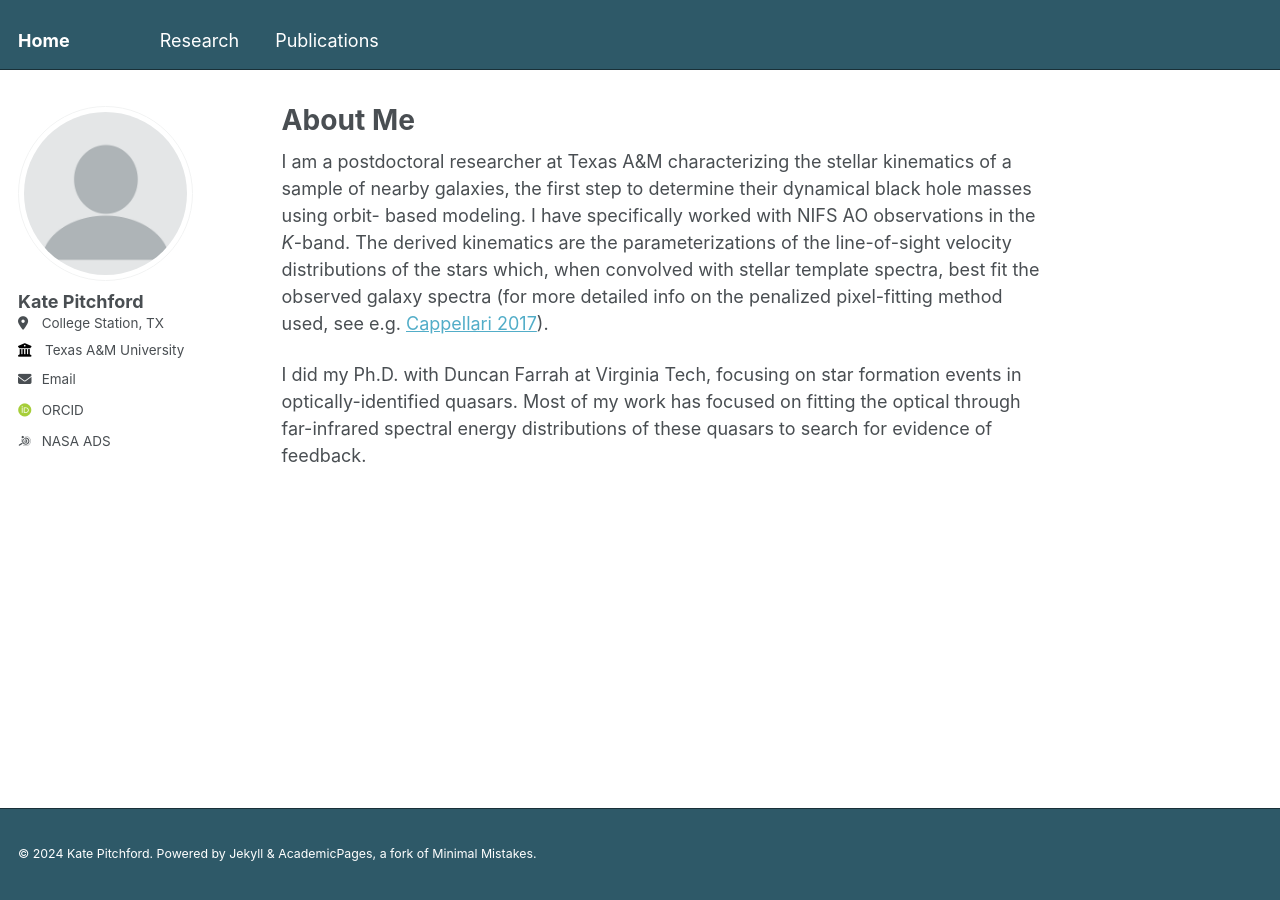
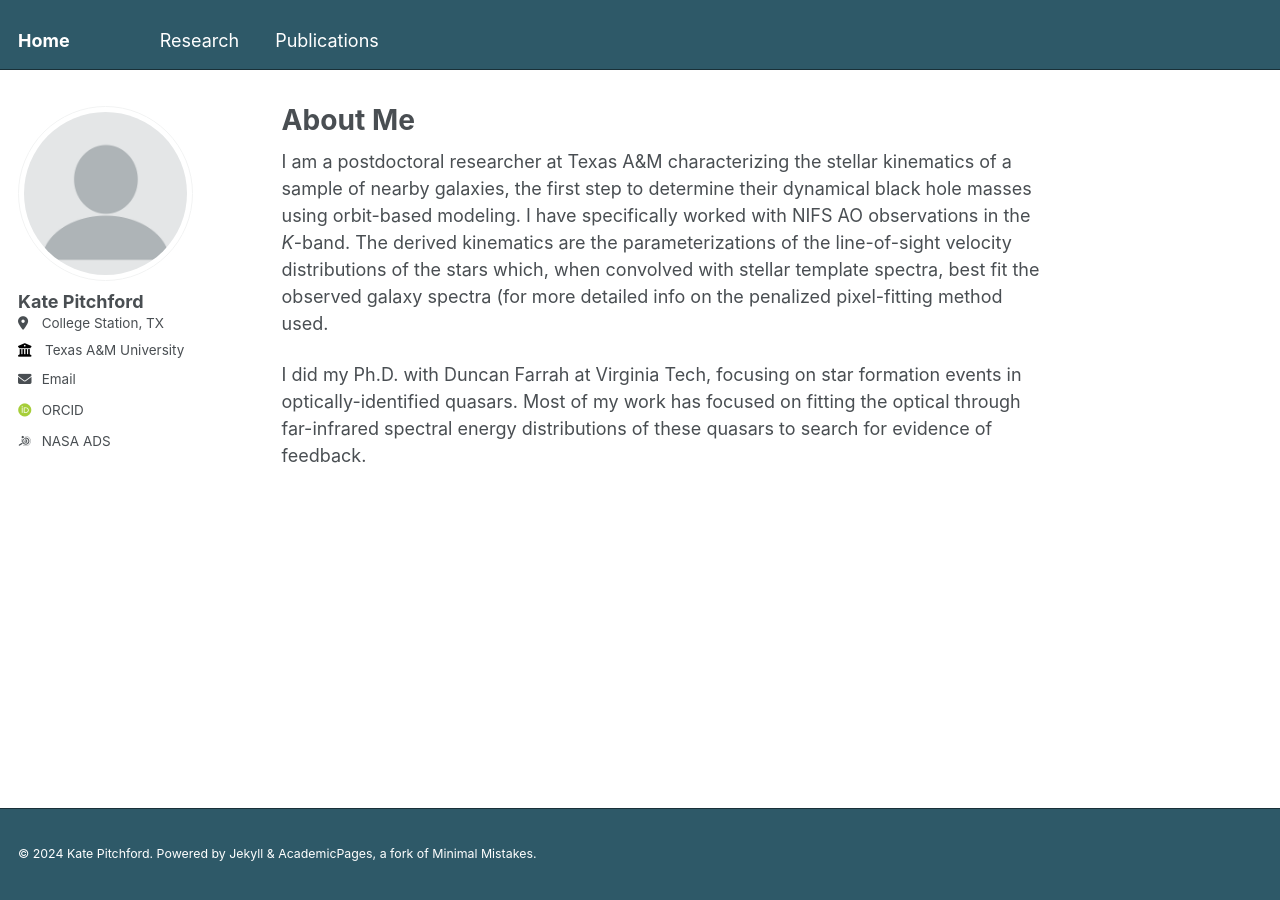
Before and after one commit to lkpitchford/test-website, a Jekyll site: the page built from _pages/about.md, in a window 1280 px wide. Built offline with Jekyll 4.4.1, drawn with Linux system fonts in a browser that asks for light colours; some web fonts are replaced.

Commit message:
Update about.md
took out link since it will be included on research page

```diff
--- a/_pages/about.md
+++ b/_pages/about.md
@@ -7,7 +7,7 @@ redirect_from:
   - /about.html
 ---
 
-I am a postdoctoral researcher at Texas A&M characterizing the stellar kinematics of a sample of nearby galaxies, the first step to determine their dynamical black hole masses using orbit- based modeling. I have specifically worked with NIFS AO observations in the *K*-band. The derived kinematics are the parameterizations of the line-of-sight velocity distributions of the stars which, when convolved with stellar template spectra, best fit the observed galaxy spectra (for more detailed info on the penalized pixel-fitting method used, see e.g. [Cappellari 2017](https://ui.adsabs.harvard.edu/abs/2017MNRAS.466..798C/abstract)).
+I am a postdoctoral researcher at Texas A&M characterizing the stellar kinematics of a sample of nearby galaxies, the first step to determine their dynamical black hole masses using orbit-based modeling. I have specifically worked with NIFS AO observations in the *K*-band. The derived kinematics are the parameterizations of the line-of-sight velocity distributions of the stars which, when convolved with stellar template spectra, best fit the observed galaxy spectra (for more detailed info on the penalized pixel-fitting method used.
 
 I did my Ph.D. with Duncan Farrah at Virginia Tech, focusing on star formation events in optically-identified quasars. Most of my work has focused on fitting the optical through far-infrared spectral energy distributions of these quasars to search for evidence of feedback.
 
```
